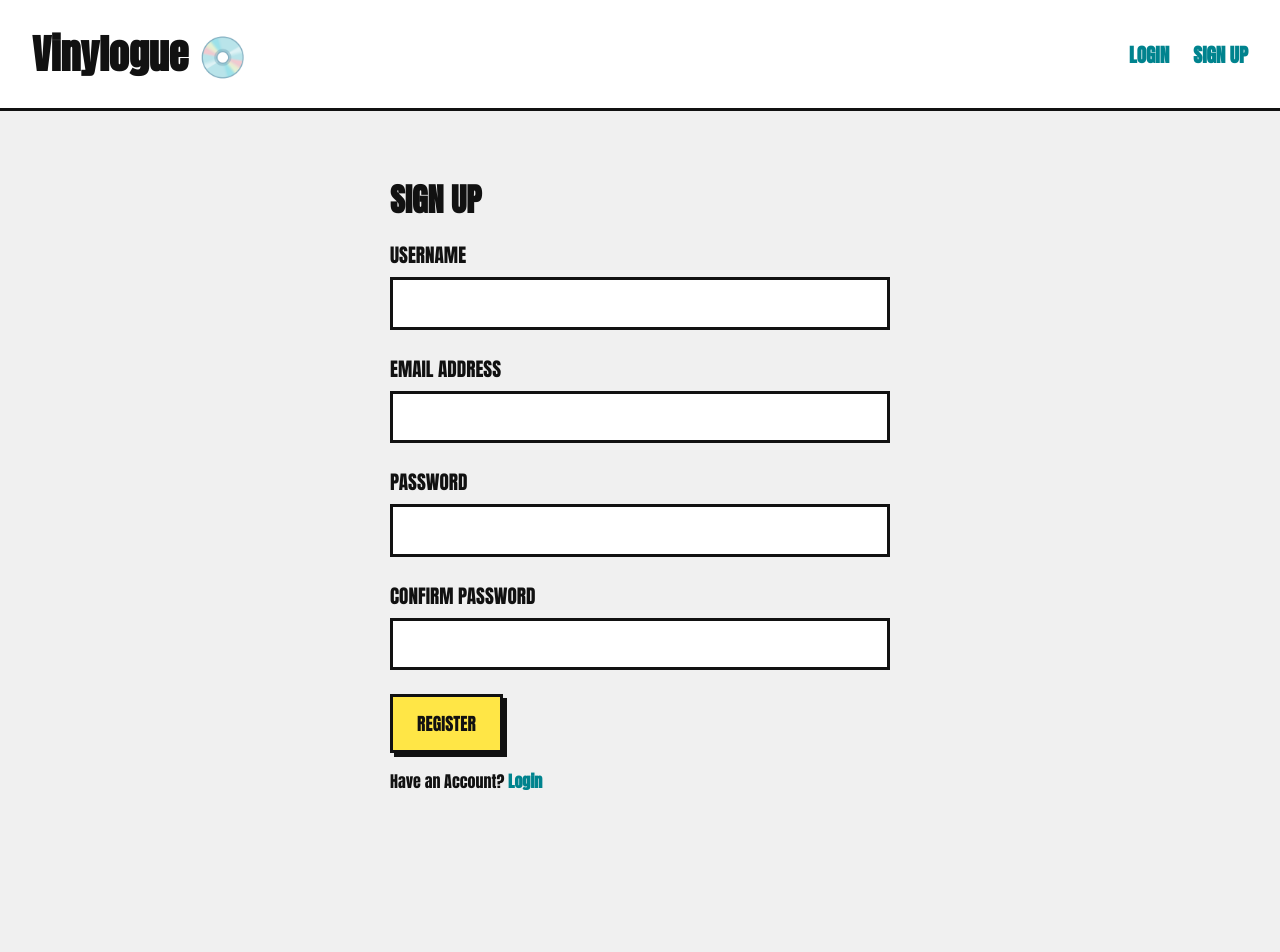
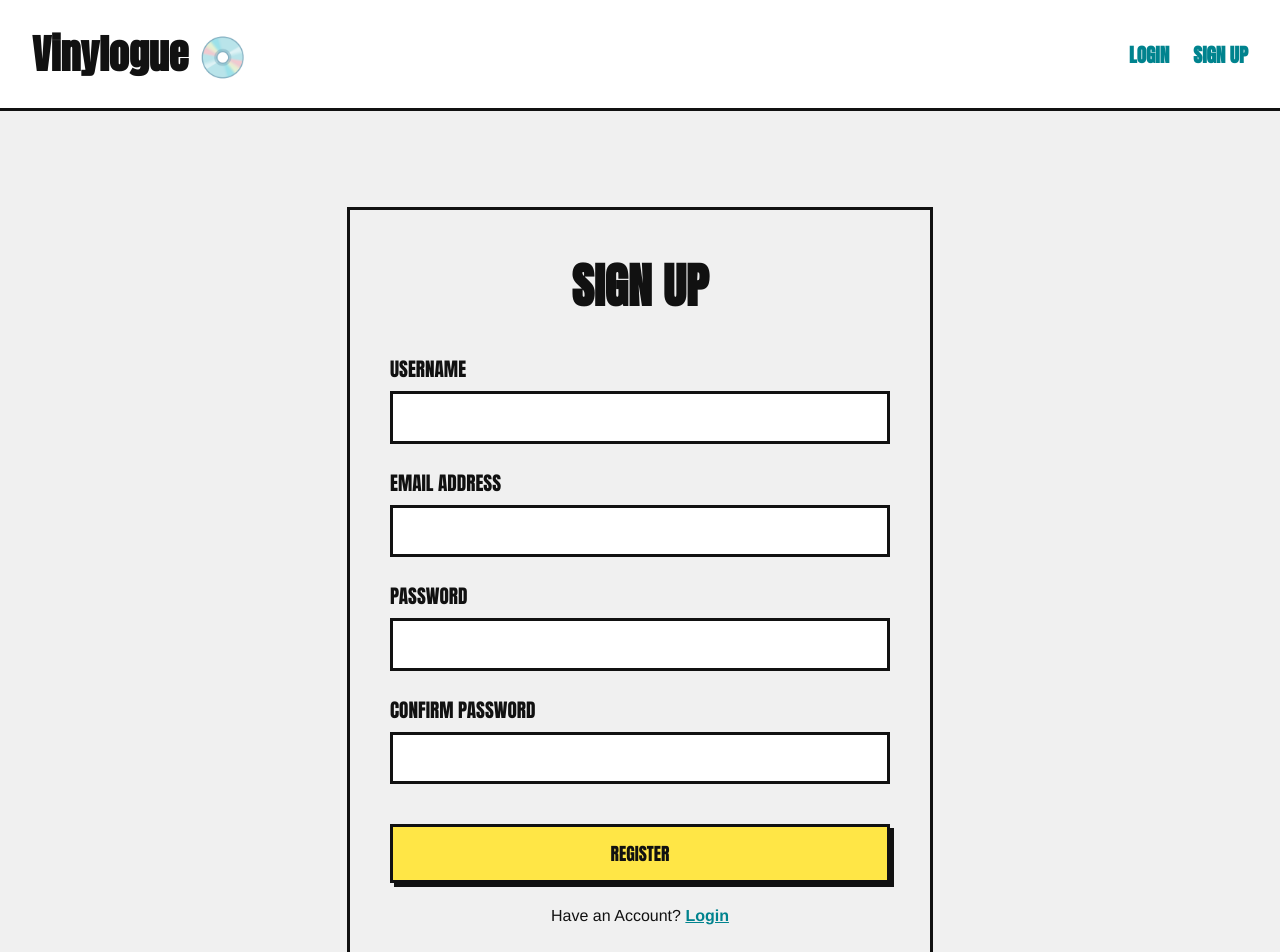
Before and after one commit to Jalpan04/vinylogue-project, a React (Vite) app in the folder frontend/: page /register in a window 1280 px wide. Shown: the top 952 px of the page. Before the commit the page ends 857 px from the top, so only its background shows below. Built offline with nearby package versions, Linux system fonts and the light colour scheme.

Commit message:
FEAT: Add specific validation errors to sign-up page

```diff
--- /dev/null
+++ b/frontend/src/pages/AuthPage.css
@@ -0,0 +1,56 @@
+/* /frontend/src/pages/AuthPage.css */
+
+.auth-container {
+    max-width: 500px;
+    margin: 4rem auto;
+    padding: 2.5rem;
+    border: 3px solid var(--border-color);
+    background-color: var(--surface-color); /* Updated for dark mode */
+}
+
+.auth-container h1 {
+    text-align: center;
+    font-size: 3rem;
+    margin-bottom: 2rem;
+}
+
+/* For general errors at the top of the form */
+.auth-error {
+    color: #D8000C;
+    background-color: #FFD2D2;
+    border: 2px solid #D8000C;
+    padding: 1rem;
+    text-align: center;
+    font-size: 1rem;
+    text-transform: uppercase;
+    margin-bottom: 1.5rem;
+    color: #000; /* Make error text black for readability on light red bg */
+}
+
+/* For specific errors below each input field */
+.field-error {
+    color: #ff4757; /* A bright red color */
+    font-family: 'Helvetica Neue', sans-serif;
+    font-size: 0.9rem;
+    margin-top: 0.5rem;
+    margin-bottom: 0;
+    text-align: left;
+}
+
+
+.auth-container button {
+    width: 100%;
+    margin-top: 1rem;
+}
+
+.auth-redirect-link {
+    text-align: center;
+    margin-top: 1.5rem;
+    font-family: 'Helvetica Neue', sans-serif;
+    font-size: 1rem;
+}
+
+.auth-redirect-link a {
+    text-decoration: underline;
+    font-weight: bold;
+}
--- a/frontend/src/pages/LoginPage.jsx
+++ b/frontend/src/pages/LoginPage.jsx
@@ -1,6 +1,7 @@
-import React, { useState, useEffect } from 'react';
+import React, { useState } from 'react';
 import { Link, useNavigate } from 'react-router-dom';
 import axios from 'axios';
+import './AuthPage.css'; // Import the new CSS file
 
 const API_URL = import.meta.env.VITE_API_URL || 'http://localhost:5001';
 
@@ -27,6 +28,7 @@ const LoginPage = ({ setUserInfo }) => {
             localStorage.setItem('userInfo', JSON.stringify(data));
             navigate('/');
         } catch (err) {
+            // Use the general error class for login errors
             setError(err.response?.data?.message || 'An error occurred');
         } finally {
             setLoading(false);
@@ -34,9 +36,9 @@ const LoginPage = ({ setUserInfo }) => {
     };
 
     return (
-        <div style={{ maxWidth: '500px', margin: '2rem auto' }}>
+        <div className="auth-container">
             <h1>Login</h1>
-            {error && <p style={{ color: 'red' }}>{error}</p>}
+            {error && <p className="auth-error">{error}</p>}
             <form onSubmit={submitHandler}>
                 <div className="form-group">
                     <label htmlFor="email">Email Address</label>
@@ -62,7 +64,7 @@ const LoginPage = ({ setUserInfo }) => {
                     {loading ? 'Logging In...' : 'Login'}
                 </button>
             </form>
-            <p style={{ marginTop: '1rem' }}>
+            <p className="auth-redirect-link">
                 New Customer? <Link to="/register">Register</Link>
             </p>
         </div>
--- a/frontend/src/pages/RegisterPage.jsx
+++ b/frontend/src/pages/RegisterPage.jsx
@@ -1,6 +1,7 @@
 import React, { useState } from 'react';
 import { Link, useNavigate } from 'react-router-dom';
 import axios from 'axios';
+import './AuthPage.css';
 
 const API_URL = import.meta.env.VITE_API_URL || 'http://localhost:5001';
 
@@ -9,19 +10,24 @@ const RegisterPage = ({ setUserInfo }) => {
     const [email, setEmail] = useState('');
     const [password, setPassword] = useState('');
     const [confirmPassword, setConfirmPassword] = useState('');
-    const [error, setError] = useState('');
+
+    // State is now an object to hold field-specific errors
+    const [errors, setErrors] = useState({});
     const [loading, setLoading] = useState(false);
 
     const navigate = useNavigate();
 
     const submitHandler = async (e) => {
         e.preventDefault();
+        // Clear previous errors
+        setErrors({});
+
         if (password !== confirmPassword) {
-            setError('Passwords do not match');
+            setErrors({ confirmPassword: 'Passwords do not match' });
             return;
         }
+
         setLoading(true);
-        setError('');
         try {
             const config = { headers: { 'Content-Type': 'application/json' } };
             const { data } = await axios.post(
@@ -33,16 +39,23 @@ const RegisterPage = ({ setUserInfo }) => {
             localStorage.setItem('userInfo', JSON.stringify(data));
             navigate('/');
         } catch (err) {
-            setError(err.response?.data?.message || 'An error occurred');
+            // Set errors from the backend response, or a general error
+            if (err.response?.data?.errors) {
+                setErrors(err.response.data.errors);
+            } else {
+                setErrors({ general: err.response?.data?.message || 'An error occurred' });
+            }
         } finally {
             setLoading(false);
         }
     };
 
     return (
-        <div style={{ maxWidth: '500px', margin: '2rem auto' }}>
+        <div className="auth-container">
             <h1>Sign Up</h1>
-            {error && <p style={{ color: 'red' }}>{error}</p>}
+            {/* Display a general error if one exists */}
+            {errors.general && <p className="auth-error">{errors.general}</p>}
+
             <form onSubmit={submitHandler}>
                 <div className="form-group">
                     <label htmlFor="username">Username</label>
@@ -50,14 +63,20 @@ const RegisterPage = ({ setUserInfo }) => {
                         type="text" id="username" value={username}
                         onChange={(e) => setUsername(e.target.value)} required
                     />
+                    {/* Display username-specific error */}
+                    {errors.username && <p className="field-error">{errors.username}</p>}
                 </div>
+
                 <div className="form-group">
                     <label htmlFor="email">Email Address</label>
                     <input
                         type="email" id="email" value={email}
                         onChange={(e) => setEmail(e.target.value)} required
                     />
+                    {/* Display email-specific error */}
+                    {errors.email && <p className="field-error">{errors.email}</p>}
                 </div>
+
                 <div className="form-group">
                     <label htmlFor="password">Password</label>
                     <input
@@ -65,18 +84,23 @@ const RegisterPage = ({ setUserInfo }) => {
                         onChange={(e) => setPassword(e.target.value)} required
                     />
                 </div>
+
                 <div className="form-group">
                     <label htmlFor="confirmPassword">Confirm Password</label>
                     <input
                         type="password" id="confirmPassword" value={confirmPassword}
                         onChange={(e) => setConfirmPassword(e.target.value)} required
                     />
+                    {/* Display password confirmation error */}
+                    {errors.confirmPassword && <p className="field-error">{errors.confirmPassword}</p>}
                 </div>
+
                 <button type="submit" disabled={loading}>
                     {loading ? 'Registering...' : 'Register'}
                 </button>
             </form>
-            <p style={{ marginTop: '1rem' }}>
+
+            <p className="auth-redirect-link">
                 Have an Account? <Link to="/login">Login</Link>
             </p>
         </div>
```
Also changed, not shown: 1 other file (tests, documents, lock files or other folders).
